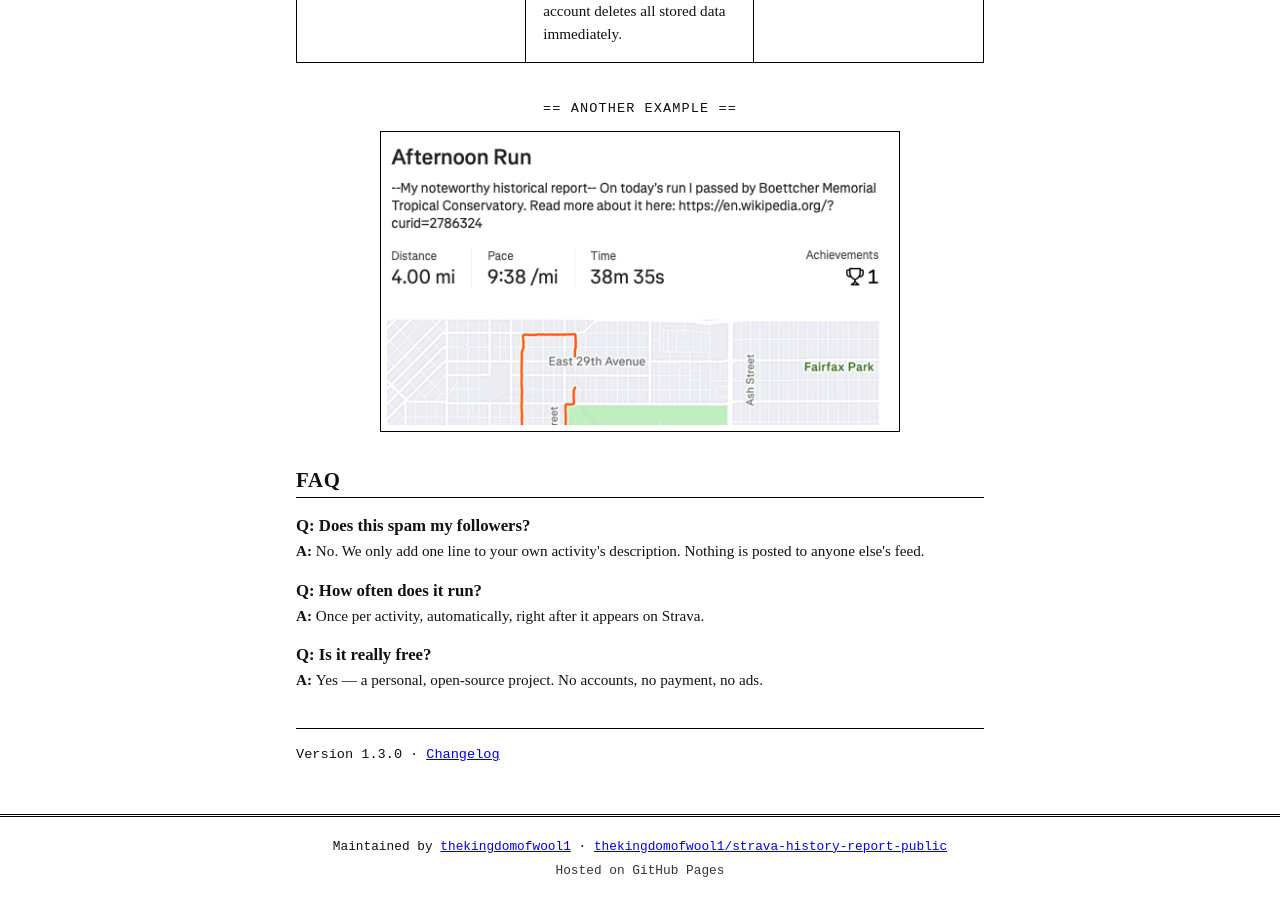
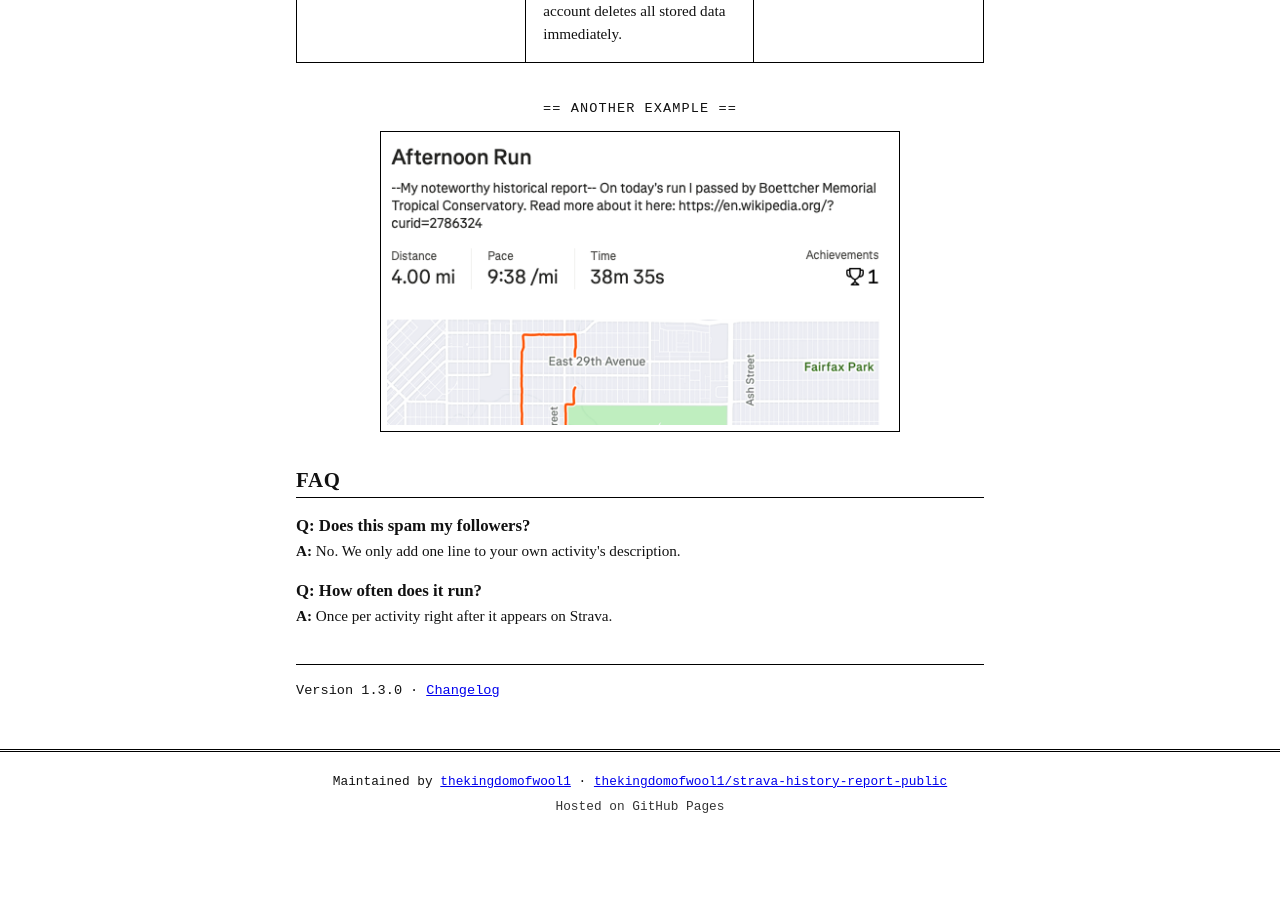
Before and after one commit to thekingdomofwool1/strava-history-report-public, a Jekyll site: the page built from docs/index.md, in a window 1280 px wide and 900 px high, scrolled down 1129 px. Built offline with Jekyll 4.4.1, drawn with Linux system fonts in a browser that asks for light colours; after the commit the page ends 1965 px from its top, so only the background shows below that.

Commit message:
docs: trim FAQ to two questions
Shorten the two answers and remove the "Is it really free?" item.

Co-Authored-By: Claude Opus 4.8 <noreply@anthropic.com>
Claude-Session: https://claude.ai/code/session_018g6YozWdYi1J4Akye3LfRU

```diff
--- a/docs/index.md
+++ b/docs/index.md
@@ -57,11 +57,9 @@ layout: default
 <section class="faq">
   <h2>FAQ</h2>
   <h3>Does this spam my followers?</h3>
-  <p>No. We only add one line to your own activity's description. Nothing is posted to anyone else's feed.</p>
+  <p>No. We only add one line to your own activity's description.</p>
   <h3>How often does it run?</h3>
-  <p>Once per activity, automatically, right after it appears on Strava.</p>
-  <h3>Is it really free?</h3>
-  <p>Yes &mdash; a personal, open-source project. No accounts, no payment, no ads.</p>
+  <p>Once per activity right after it appears on Strava.</p>
 </section>
 
 <p class="site-version-row">
```
